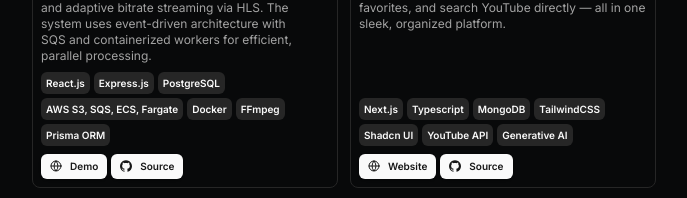
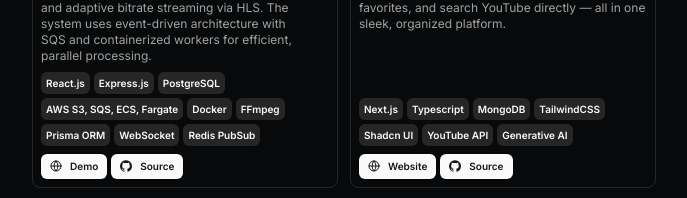
Before and after one commit to Vignesh9123/Vignesh9123, a Next.js app: page / in a window 1280 px wide. Shown: the part 1000-1198 px from the top of the page, without its empty margins (296-983 px from the left). Built offline with nearby package versions, Linux system fonts and the light colour scheme.

Commit message:
Add ws and pubsub to streamforge

```diff
--- a/src/data/resume.tsx
+++ b/src/data/resume.tsx
@@ -114,7 +114,9 @@
         "AWS S3, SQS, ECS, Fargate",
         "Docker",
         "FFmpeg",
-        "Prisma ORM"
+        "Prisma ORM" ,
+        "WebSocket",
+        "Redis PubSub"
       ],
       links: [
         {
```
